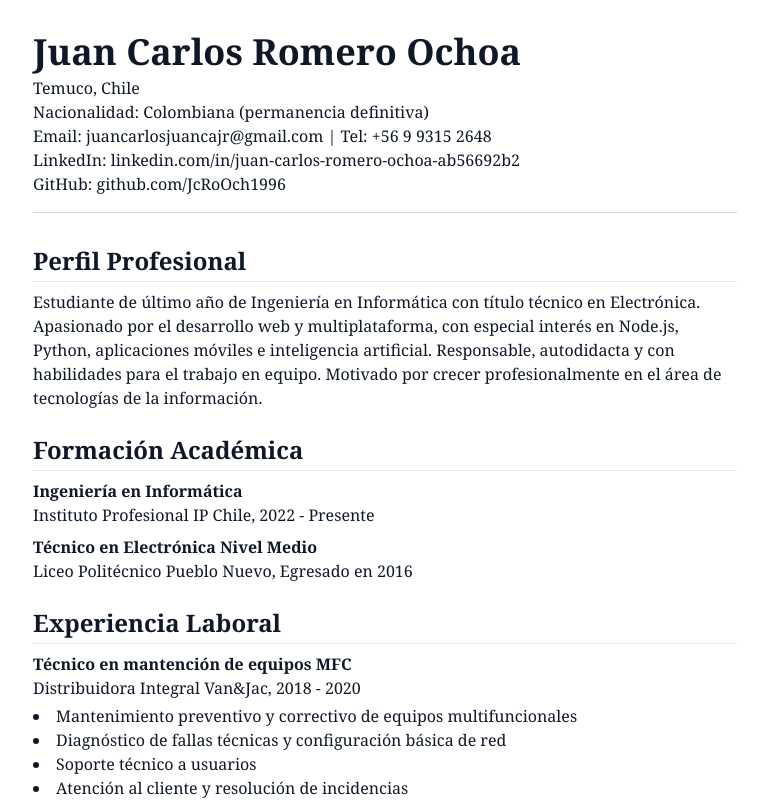
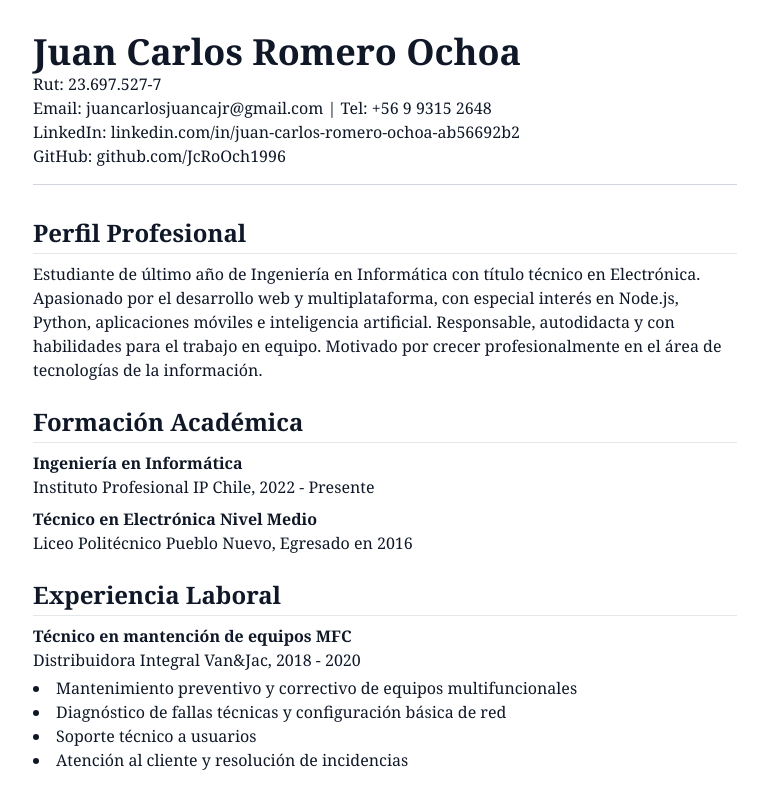
Before and after one commit to JcRoOch1996/curriculun_vitae, a React (Vite) app: page / in a window 1280 px wide. Shown: the top 800 px of the page, without its empty margins (255-1023 px from the left). Built offline with nearby package versions, Linux system fonts and the light colour scheme.

Commit message:
se modificaron campos

```diff
--- a/src/App.jsx
+++ b/src/App.jsx
@@ -7,8 +7,7 @@ export default function CV() {
         {/* Encabezado estilo Harvard */}
         <header className="mb-8 border-b border-gray-300 pb-4">
           <h1 className="text-4xl font-bold">Juan Carlos Romero Ochoa</h1>
-          <p className="mt-1">Temuco, Chile</p>
-          <p>Nacionalidad: Colombiana (permanencia definitiva)</p>
+          <p>Rut: 23.697.527-7</p>
           <p>Email: juancarlosjuancajr@gmail.com | Tel: +56 9 9315 2648</p>
           <p>LinkedIn: linkedin.com/in/juan-carlos-romero-ochoa-ab56692b2</p>
           <p>GitHub: github.com/JcRoOch1996</p>
```
